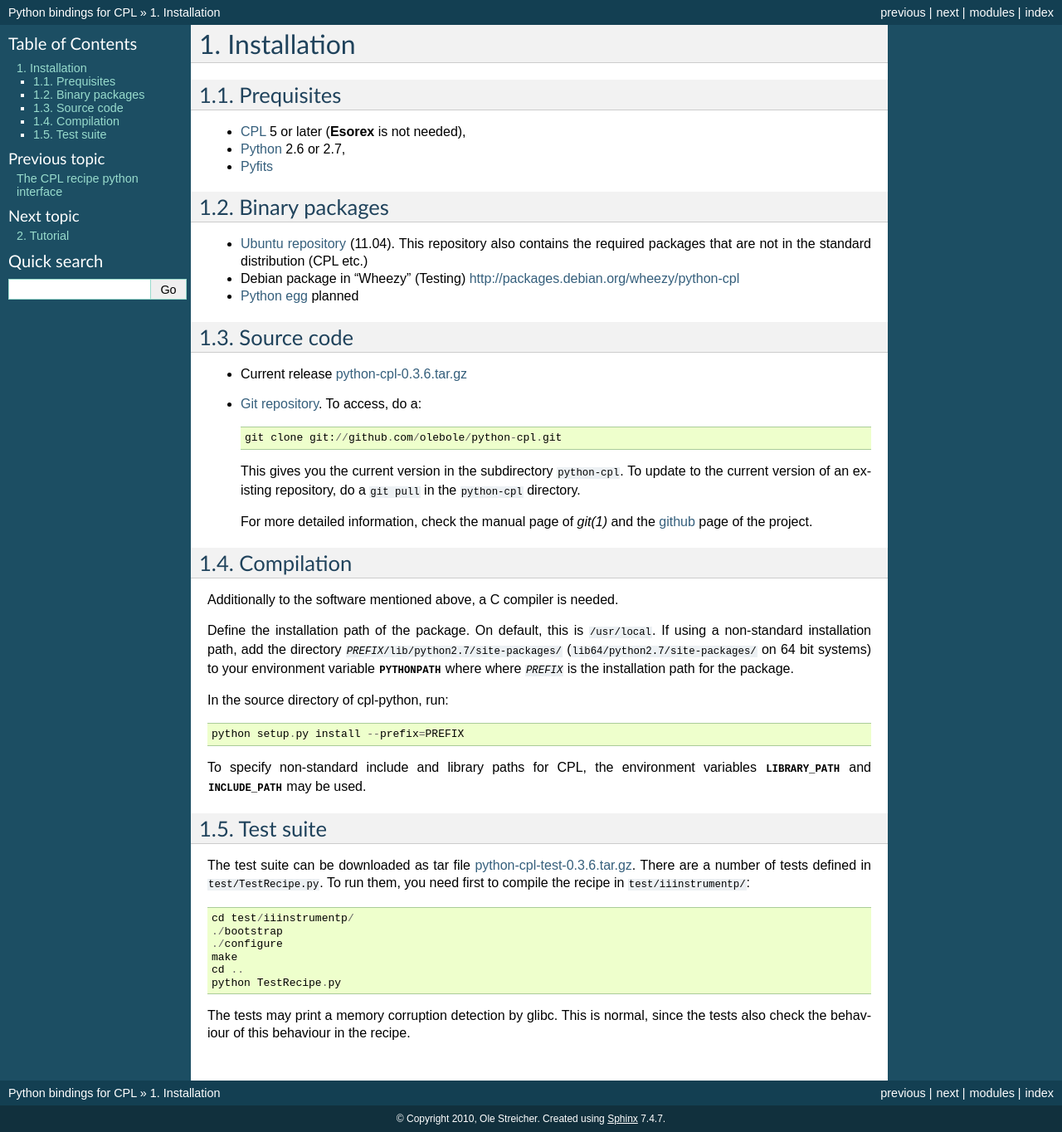
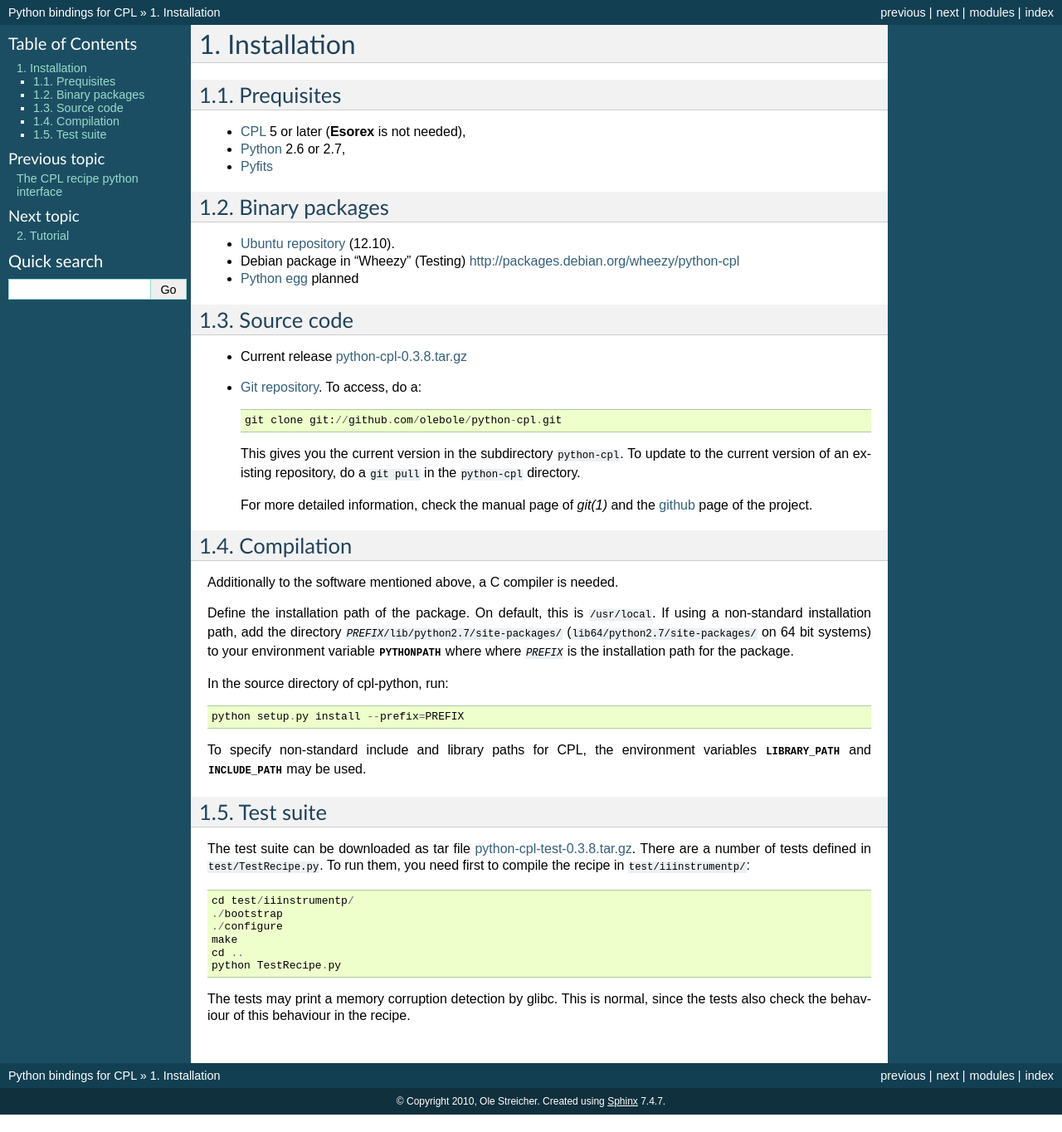
Before and after one commit to olebole/python-cpl, a Sphinx documentation site: the page built from doc/install.rst, in a window 1280 px wide. Shown: the whole page at 83% size. Built offline with Sphinx 7.4.7, drawn with Linux system fonts in a browser that asks for light colours; the version number is read from the project's files by our own code; after the commit the page ends 1343 px from its top, so only the background shows below that.

Commit message:
Push version to 0.3.8

```diff
--- a/doc/install.rst
+++ b/doc/install.rst
@@ -12,9 +12,8 @@ Prequisites
 Binary packages
 ---------------
 
-* `Ubuntu repository <https://launchpad.net/~olebole/+archive/astro>`_
-  (11.04). This repository also contains the required packages
-  that are not in the standard distribution (CPL etc.)
+* `Ubuntu repository <https://launchpad.net/~olebole/+archive/astro-quantal>`_
+  (12.10).
 * Debian package in "Wheezy" (Testing)
   `<http://packages.debian.org/wheezy/python-cpl>`_
 * `Python egg <http://peak.telecommunity.com/DevCenter/EasyInstall>`_ planned
@@ -22,7 +21,7 @@ Binary packages
 Source code
 -----------
 
-* Current release `python-cpl-0.3.6.tar.gz <python-cpl-0.3.6.tar.gz>`_
+* Current release `python-cpl-0.3.8.tar.gz <python-cpl-0.3.8.tar.gz>`_
 * `Git repository <http://github.com/olebole/python-cpl>`_. To access, do a::
 
     git clone git://github.com/olebole/python-cpl.git
@@ -56,7 +55,7 @@ variables :envvar:`LIBRARY_PATH` and :envvar:`INCLUDE_PATH` may be used.
 Test suite
 ----------
 
-The test suite can be downloaded as tar file `python-cpl-test-0.3.6.tar.gz <python-cpl-test-0.3.6.tar.gz>`_.
+The test suite can be downloaded as tar file `python-cpl-test-0.3.8.tar.gz <python-cpl-test-0.3.8.tar.gz>`_.
 There are a number of tests defined in :file:`test/TestRecipe.py`. To run
 them, you need first to compile the recipe in :file:`test/iiinstrumentp/`::
 
```
